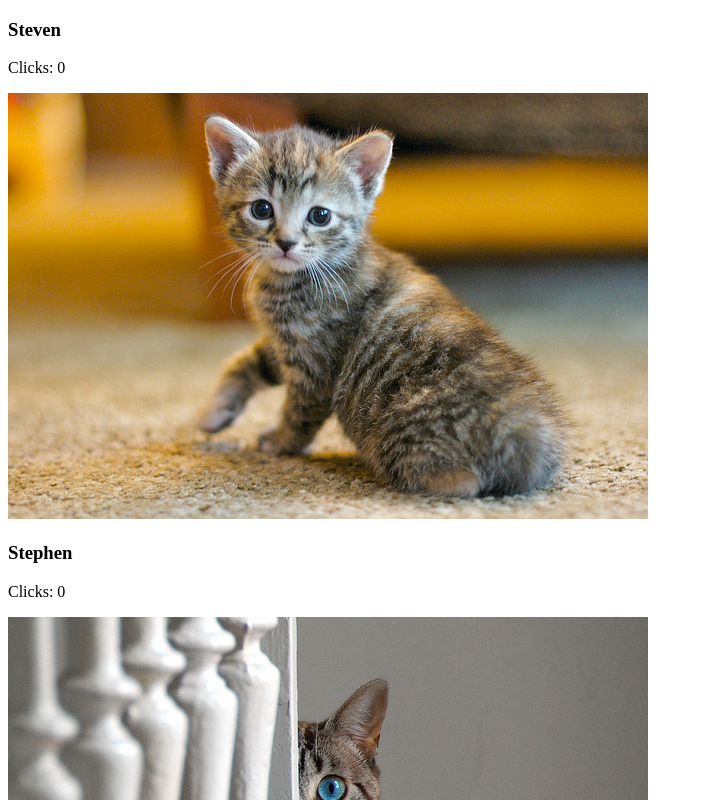
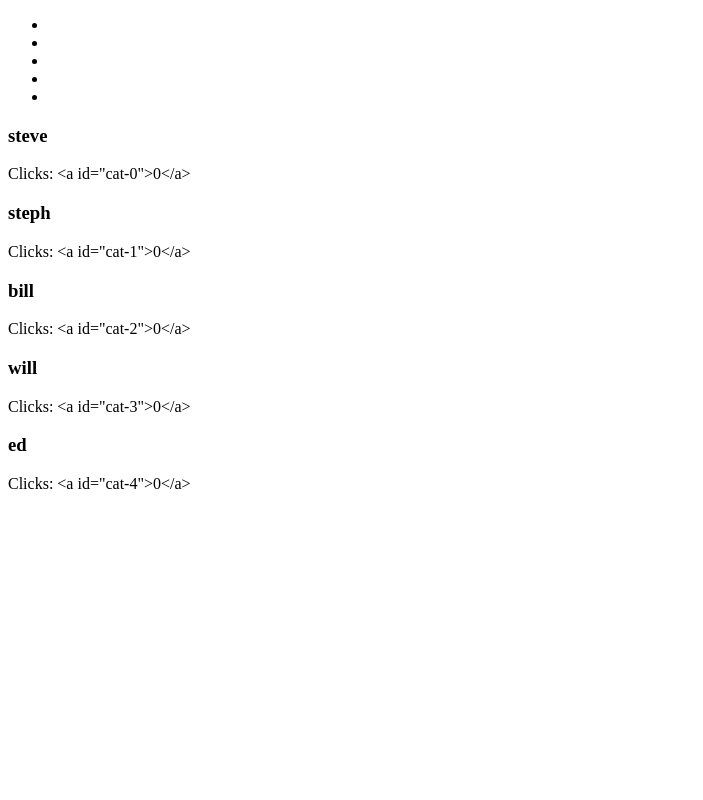
Before and after one commit to anotherjoshsmith/js-design-patterns, a plain HTML site: page lesson_1/index.html in a window 1280 px wide. Shown: the top 800 px of the page, without its empty margins (0-703 px from the left). Drawn offline with Linux system fonts and the light colour scheme.

Commit message:
first crack at automation

```diff
--- a/lesson_1/index.html
+++ b/lesson_1/index.html
@@ -2,42 +2,73 @@
 <html lang="en">
 <head>
     <meta charset="UTF-8">
-    <title>Cat Clicker</title>
+    <title>Cat Clicker *Premium*</title>
 </head>
 <body>
-    <div>
-        <h3>Steven</h3>
-        <p>Clicks: <a id="count_1">0</a></p>
-        <p id="cat-1">
-            <img src="img/cat_pic.jpg"
-            alt="i haz counter">
-        </p>
-        <h3>Stephen</h3>
-        <p>Clicks: <a id="count_2">0</a></p>
-        <p id="cat-2">
-            <img src="img/cat2.jpg"
-                 alt="i haz counter">
-        </p>
-        <script>
-            var count_1 = 0;
-            var count_2 = 0;
 
-            var elem1 = document.getElementById('cat-1');
-            elem1.addEventListener('click', function(){
-                //the element has been clicked... do stuff here
-                count_1 += 1;
-                document.getElementById('count_1').innerHTML = count_1;
-            }, false);
+    <!--<h3>Steven</h3>-->
+    <!--<p>Clicks: <a id="count_1">0</a></p>-->
+    <!--<p id="cat-1">-->
+        <!--<img src="img/steve.jpg"-->
+        <!--alt="i haz counter">-->
+    <!--</p>-->
+    <!--<h3>Stephen</h3>-->
+    <!--<p>Clicks: <a id="count_2">0</a></p>-->
+    <!--<p id="cat-2">-->
+        <!--<img src="img/steph.jpg"-->
+             <!--alt="i haz counter">-->
+    <!--</p>-->
+    <script>
+        // var count_1 = 0;
+        // var count_2 = 0;
+        //
+        // var elem1 = document.getElementById('cat-1');
+        // elem1.addEventListener('click', function(){
+        //     //the element has been clicked... do stuff here
+        //     count_1 += 1;
+        //     document.getElementById('count_1').innerHTML = count_1;
+        // }, false);
+        //
+        // var elem2 = document.getElementById('cat-2');
+        // elem2.addEventListener('click', function(){
+        //     //the element has been clicked... do stuff here
+        //     count_2 += 1;
+        //     document.getElementById('count_2').innerHTML = count_2;
+        // }, false);
+        var list = document.createElement('UL');
+        list.setAttribute('id', 'cat-list');
+        document.body.appendChild(list);
 
-            var elem2 = document.getElementById('cat-2');
-            elem2.addEventListener('click', function(){
-                //the element has been clicked... do stuff here
-                count_2 += 1;
-                document.getElementById('count_2').innerHTML = count_2;
-            }, false);
-        </script>
+        var cats = ['steve', 'steph', 'bill', 'will', 'ed'];
 
-    </div>
+        var idx;
+        for (idx in cats) {
+            var node = document.createElement('LI');
+            var textnode = document.createTextNode(cats[idx]);
+            node.appendChild(textnode);
+            list.appendChild(node);
+
+            var div = document.createElement('DIV');
+            div.setAttribute('id', cats[idx]);
+
+            var header = document.createElement('H3');
+            header.appendChild(textnode);
+            var counter = document.createElement('P');
+            var count_text = document.createTextNode('Clicks: <a id="cat-' + idx + '">0</a>');
+            counter.appendChild(count_text);
+
+            div.appendChild(header);
+            div.appendChild(counter);
+            // div.appendChild(pic);
+
+            document.body.appendChild(div);
+
+        };
+
+
+    </script>
+
+
 </body>
 
 </html>
```
Also changed, not shown: lesson_1/img/bill.jpg (added), lesson_1/img/ed.jpg (added), lesson_1/img/steph.jpg (renamed from lesson_1/img/cat2.jpg), lesson_1/img/steve.jpg (renamed from lesson_1/img/cat_pic.jpg), lesson_1/img/will.jpg (added).
